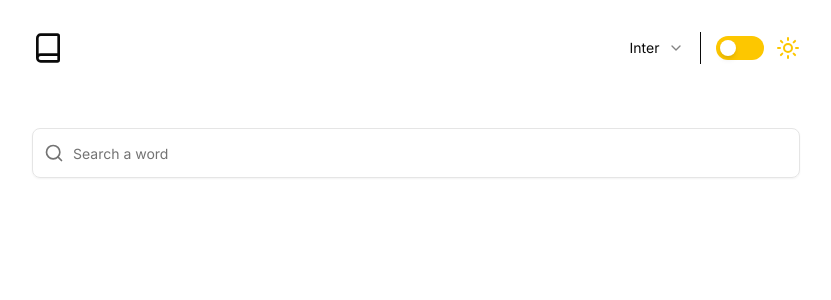
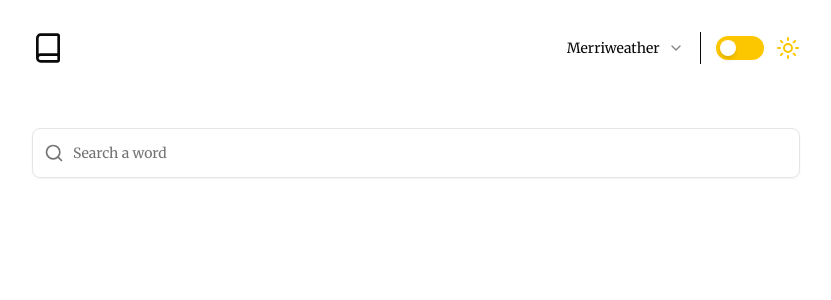
Before and after one commit to mohammadreza2003-af/dictionary-web-app, a Next.js app: page / in a window 1280 px wide. Shown: the top 300 px of the page, without its empty margins (224-1055 px from the left). Built offline with nearby package versions, Linux system fonts and the light colour scheme.

Commit message:
refactor(font) change fonts

```diff
--- a/src/app/globals.css
+++ b/src/app/globals.css
@@ -42,7 +42,7 @@
   --radius-lg: var(--radius);
   --radius-xl: calc(var(--radius) + 4px);
   --font-inter: var(--font-inter);
-  --font-noto: var(--font-noto);
+  --font-merriweather: var(--font-merriweather);
   --font-code: var(--font-code);
 }
 
--- a/src/app/layout.tsx
+++ b/src/app/layout.tsx
@@ -1,7 +1,7 @@
 import type { Metadata } from "next";
 import "./globals.css";
 
-import { inter, notoSerif, sourceCode } from "@/fonts/fonts";
+import { inter, merriweather, sourceCode } from "@/fonts/fonts";
 import Navbar from "../components/navbar";
 import Providers from "@/providers/providers";
 export const metadata: Metadata = {
@@ -17,7 +17,7 @@ export default function RootLayout({
   return (
     <html lang="en">
       <body
-        className={`${inter.variable} ${notoSerif.variable} ${sourceCode.variable} antialiased`}
+        className={`${inter.variable} ${merriweather.variable} ${sourceCode.variable} antialiased`}
       >
         <Providers>
           <Navbar />
--- a/src/components/font-selector.tsx
+++ b/src/components/font-selector.tsx
@@ -8,14 +8,9 @@ import {
   SelectTrigger,
   SelectValue,
 } from "@/components/ui/select";
+import { fonts } from "@/constants";
 
 const FontSelector = () => {
-  const fonts = [
-    { font: "Inter", value: "font-inter" },
-    { font: "Noto Serif", value: "font-noto" },
-    { font: "Source Code Pro", value: "font-code" },
-  ];
-
   const { fontClass, setFontClass } = useFont();
 
   return (
--- a/src/components/word-detail-loading.tsx
+++ b/src/components/word-detail-loading.tsx
@@ -3,7 +3,14 @@ import { Skeleton } from "@/components/ui/skeleton";
 export function WordDetailLoading() {
   return (
     <div className="flex flex-col space-y-3 my-2">
-      <Skeleton className="h-[500px] w-[768] rounded-xl" />
+      {Array(5)
+        .fill("")
+        .map((_, index) => (
+          <Skeleton
+            key={index}
+            className="md:h-[100px] w-[400px] h-[80px] md:w-[768px] rounded-xl"
+          />
+        ))}
     </div>
   );
 }
--- /dev/null
+++ b/src/constants/index.ts
@@ -0,0 +1,6 @@
+import { Font } from "@/types/index";
+export const fonts: Font[] = [
+  { font: "Merriweather", value: "font-merriweather" },
+  { font: "Inter", value: "font-inter" },
+  { font: "Source Code Pro", value: "font-code" },
+];
--- a/src/contexts/font-context.tsx
+++ b/src/contexts/font-context.tsx
@@ -17,7 +17,7 @@ const FontContext = createContext<FontContextType>({
 export const useFont = () => useContext(FontContext);
 
 export const FontProvider = ({ children }: { children: React.ReactNode }) => {
-  const [fontClass, setFontClassState] = useState("font-inter");
+  const [fontClass, setFontClassState] = useState("font-merriweather");
   const [isFontReady, setIsFontReady] = useState(false);
 
   useEffect(() => {
--- a/src/fonts/fonts.ts
+++ b/src/fonts/fonts.ts
@@ -1,9 +1,9 @@
-import { Inter, Noto_Serif, Source_Code_Pro } from "next/font/google";
+import { Inter, Merriweather, Source_Code_Pro } from "next/font/google";
 
 export const inter = Inter({ subsets: ["latin"], variable: "--font-inter" });
-export const notoSerif = Noto_Serif({
+export const merriweather = Merriweather({
   subsets: ["latin"],
-  variable: "--font-noto",
+  variable: "--font-merriweather",
 });
 export const sourceCode = Source_Code_Pro({
   subsets: ["latin"],
--- /dev/null
+++ b/src/types/index.ts
@@ -0,0 +1,4 @@
+export type Font = {
+  value: string;
+  font: string;
+};
```
